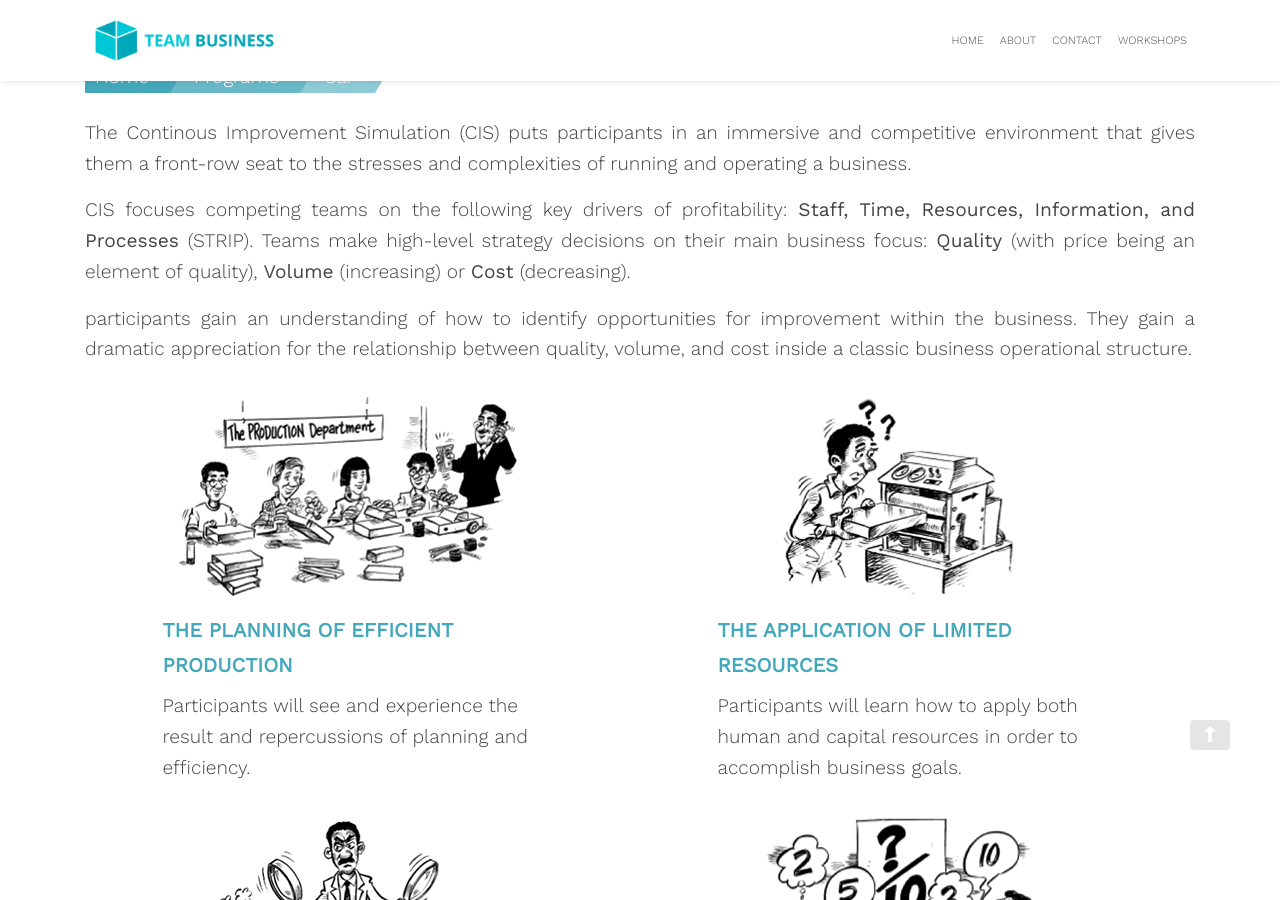
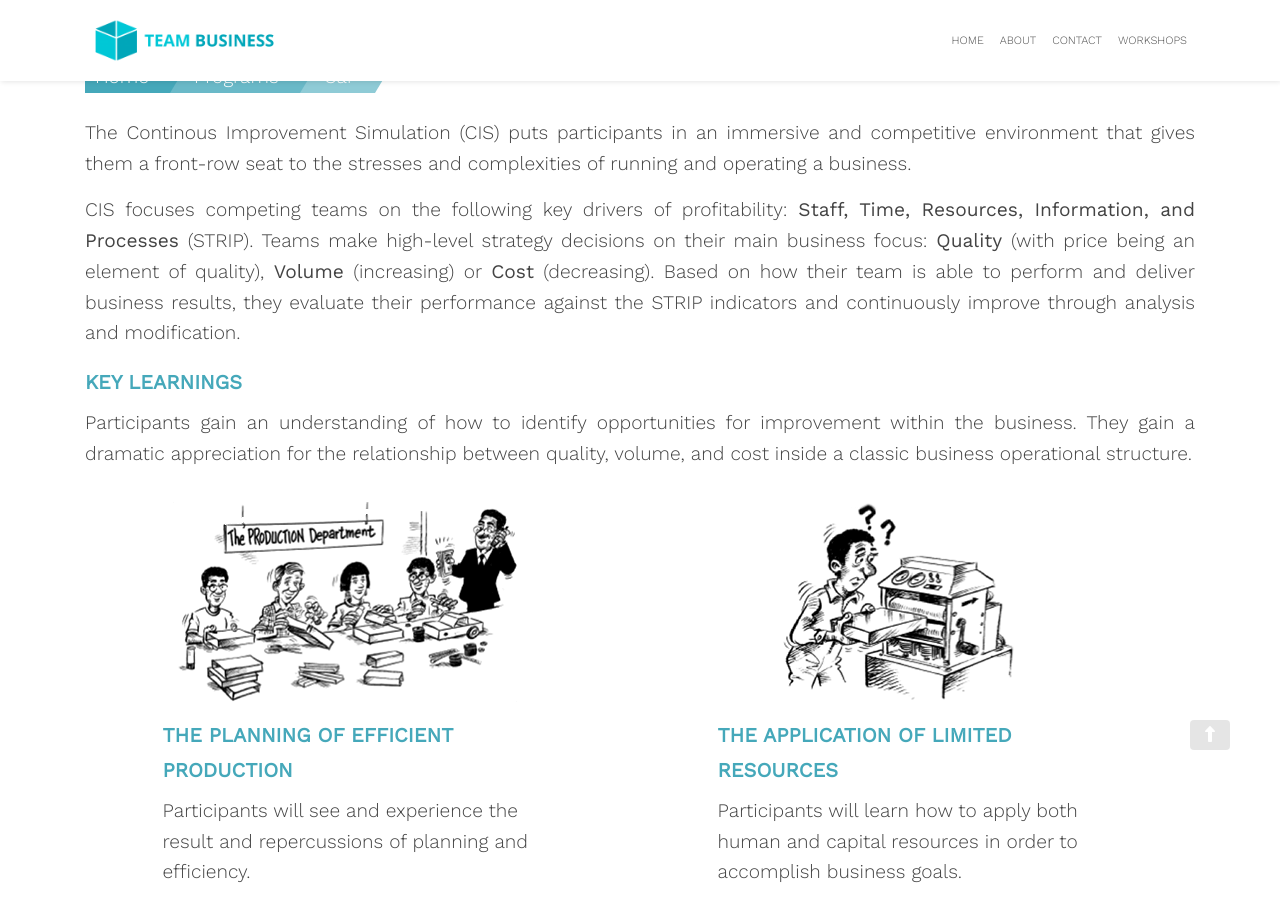
Before and after one commit to zac-heisey/team-business, a Jekyll site: the page built from _pages/car.md, in a window 1280 px wide and 900 px high, scrolled down 775 px. Built offline with Jekyll 4.4.1, drawn with Linux system fonts in a browser that asks for light colours; nearby versions of some CDN libraries.

Commit message:
Update from Forestry.io Lara Azzam updated _pages/car.md

```diff
--- a/_pages/car.md
+++ b/_pages/car.md
@@ -13,9 +13,11 @@ header-image: "/assets/images/car-program.jpg"
 ---
 The Continous Improvement Simulation (CIS) puts participants in an immersive and competitive environment that gives them a front-row seat to the stresses and complexities of running and operating a business.
 
-CIS focuses competing teams on the following key drivers of profitability: **Staff, Time, Resources, Information, and Processes** (STRIP). Teams make high-level strategy decisions on their main business focus: **Quality** (with price being an element of quality), **Volume** (increasing) or **Cost** (decreasing).
+CIS focuses competing teams on the following key drivers of profitability: **Staff, Time, Resources, Information, and Processes** (STRIP). Teams make high-level strategy decisions on their main business focus: **Quality** (with price being an element of quality), **Volume** (increasing) or **Cost** (decreasing). Based on how their team is able to perform and deliver business results, they evaluate their performance against the STRIP indicators and continuously improve through analysis and modification.
 
- participants gain an understanding of how to identify opportunities for improvement within the business. They gain a dramatic appreciation for the relationship between quality, volume, and cost inside a classic business operational structure.
+### KEY LEARNINGS
+
+ Participants gain an understanding of how to identify opportunities for improvement within the business. They gain a dramatic appreciation for the relationship between quality, volume, and cost inside a classic business operational structure.
 
 <div style="display:flex; flex-wrap:wrap; justify-content:space-around;">
 <div class="car-program" style="width:400px;">
```
